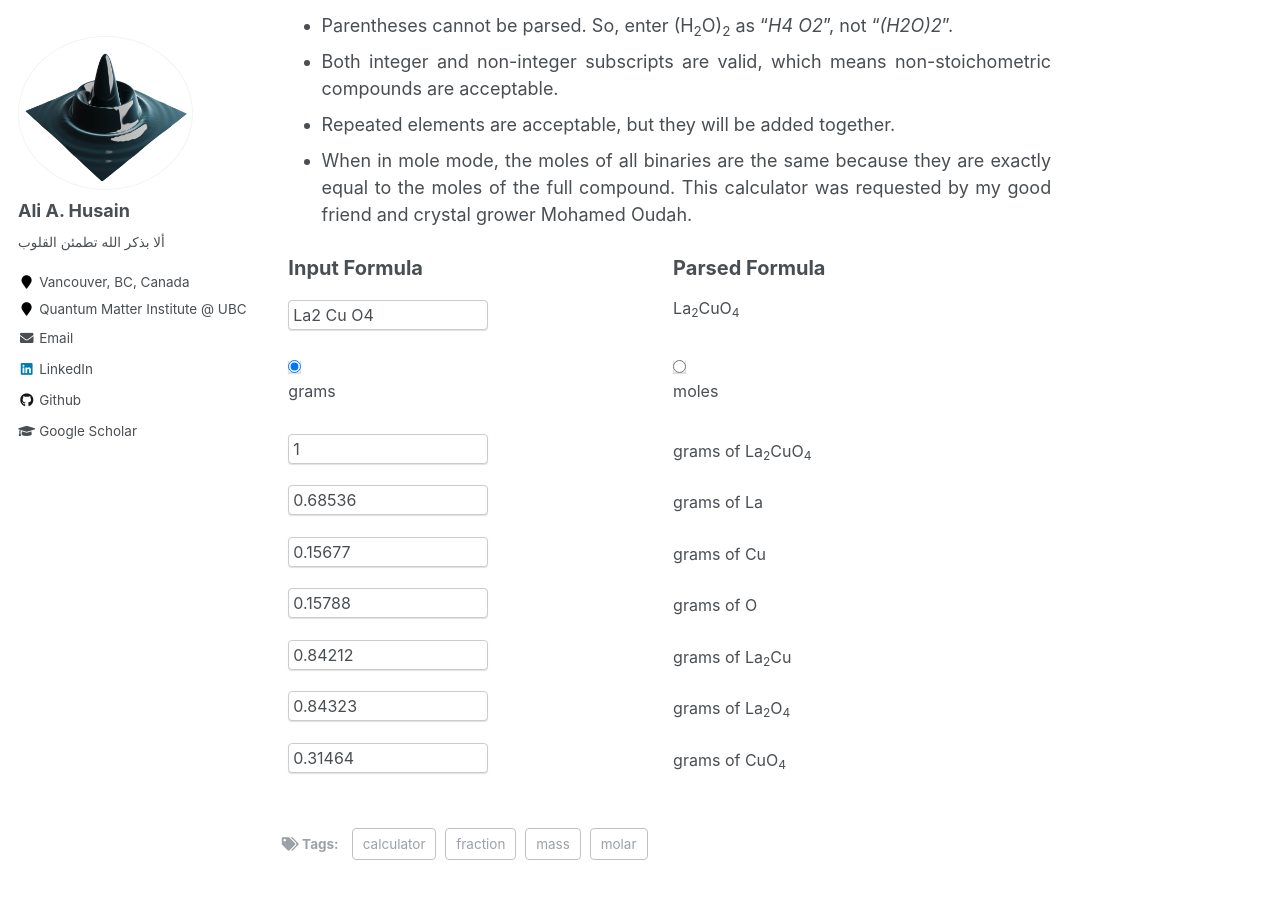
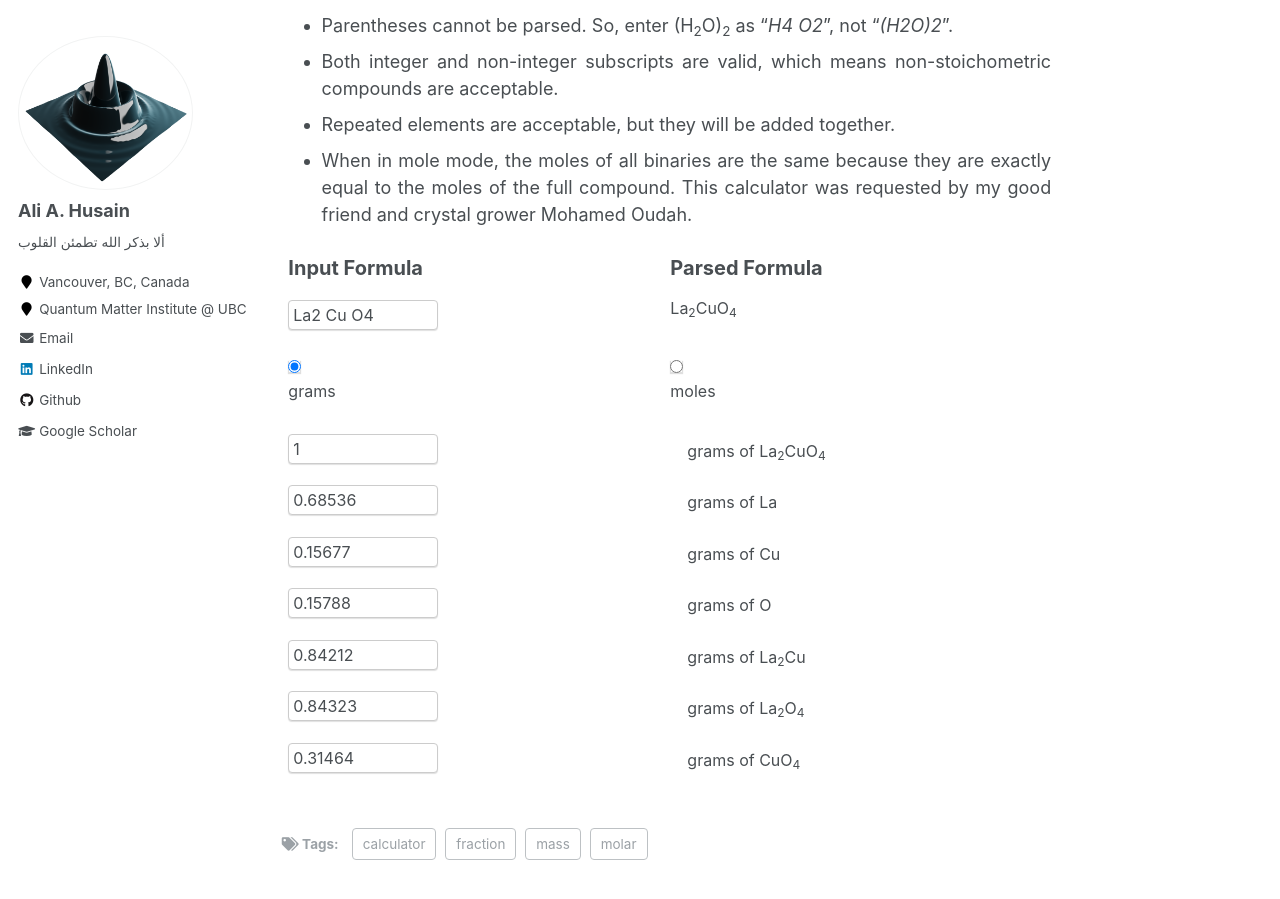
Before and after one commit to ahusain/ahusain.github.io, a Jekyll site: the page built from _posts/2021-04-17-mass-fraction-calculator.md, in a window 1280 px wide and 900 px high, scrolled down 845 px. Built offline with Jekyll 4.4.1, drawn with Linux system fonts in a browser that asks for light colours; formulas are drawn with MathJax 3.

Commit message:
Automatic table alignment
Enabled auto table alignment and default to 150px wide input field for a better fit on mobile screens.

```diff
--- a/_includes/massfrac-calculator.html
+++ b/_includes/massfrac-calculator.html
@@ -1,7 +1,7 @@
 <html>
 <head>
 <body>
-<table style="border-width:0px; table-layout: fixed;" cellpadding="4" bordercolor="black" align="center">
+<table style="border-width:0px; table-layout: auto;" cellpadding="4" bordercolor="black" align="center">
 <form name="MassFracCalc">
 <tbody>
 <tr>
@@ -9,7 +9,7 @@
 <td style="border: none;" colspan="1" class="label"><span style="font-size:15pt"><b>Parsed Formula</b></span></td>
 </tr>
 <tr>
-<td style="border: none;" colspan="1"><span style="font-size:12pt"><input name="inputFormula" onkeyup="reviseFormula(event)" size="8" style="width: 200px;" value="La2 Cu O4"> </span></td>
+<td style="border: none;" colspan="1"><span style="font-size:12pt"><input name="inputFormula" onkeyup="reviseFormula(event)" size="8" style="width: 150px;" value="La2 Cu O4"> </span></td>
 <td style="border: none;" colspan="1" align="left"><span style="font-size:12pt"><p id="parsed">La<sub>2</sub>CuO<sub>4</sub></p> </span></td>
 </tr>
 <tr>
@@ -20,7 +20,7 @@
 </tr>
 </tbody></form>
 </table>
-<table id="container" style="border-width:0px; table-layout: fixed;" cellpadding="4"  bordercolor="black" align="center">
+<table id="container" style="border-width:0px; table-layout: auto;" cellpadding="4"  bordercolor="black" align="center">
 </table>
 <script>
 var PeriodicTable={
@@ -976,7 +976,7 @@ input.name = "FullCompound";
 input.id = formula;
 input.value = total;
 input.onkeyup = function(event){reviseValues(event.target.name,atoms,formula);};
-input.size="8"; input.style="width: 200px;font-size:12pt";
+input.size="8"; input.style="width: 150px;font-size:12pt";
 var mylabel = document.createElement("LABEL");
 mylabel.innerHTML = label;
 mylabel.style="font-size:12pt";
@@ -998,7 +998,7 @@ input.name = atom;
 input.id = formula+atom;
 input.value = roundfive(atoms[atom]["frac"]);
 input.onkeyup = function(event){reviseValues(event.target.name,atoms,formula);};
-input.size="8"; input.style="width: 200px;font-size:12pt";
+input.size="8"; input.style="width: 150px;font-size:12pt";
 var mylabel = document.createElement("LABEL");
 mylabel.innerHTML = label;
 mylabel.style="font-size:12pt";
@@ -1034,7 +1034,7 @@ input.id = formula+atom1+":"+atom2;
 input.value = roundfive(atoms[atom1]["frac"]+atoms[atom2]["frac"]);
 if(mode=="millimoles"){input.value = roundfive(atoms[atom1]["frac"]/num1);}
 input.onkeyup = function(event){reviseValues(event.target.name,atoms,formula);};
-input.size="8"; input.style="width: 200px;font-size:12pt";
+input.size="8"; input.style="width: 150px;font-size:12pt";
 var mylabel = document.createElement("LABEL");
 mylabel.innerHTML = label;
 mylabel.style="font-size:12pt";
```
Also changed, not shown: Gemfile.lock.
